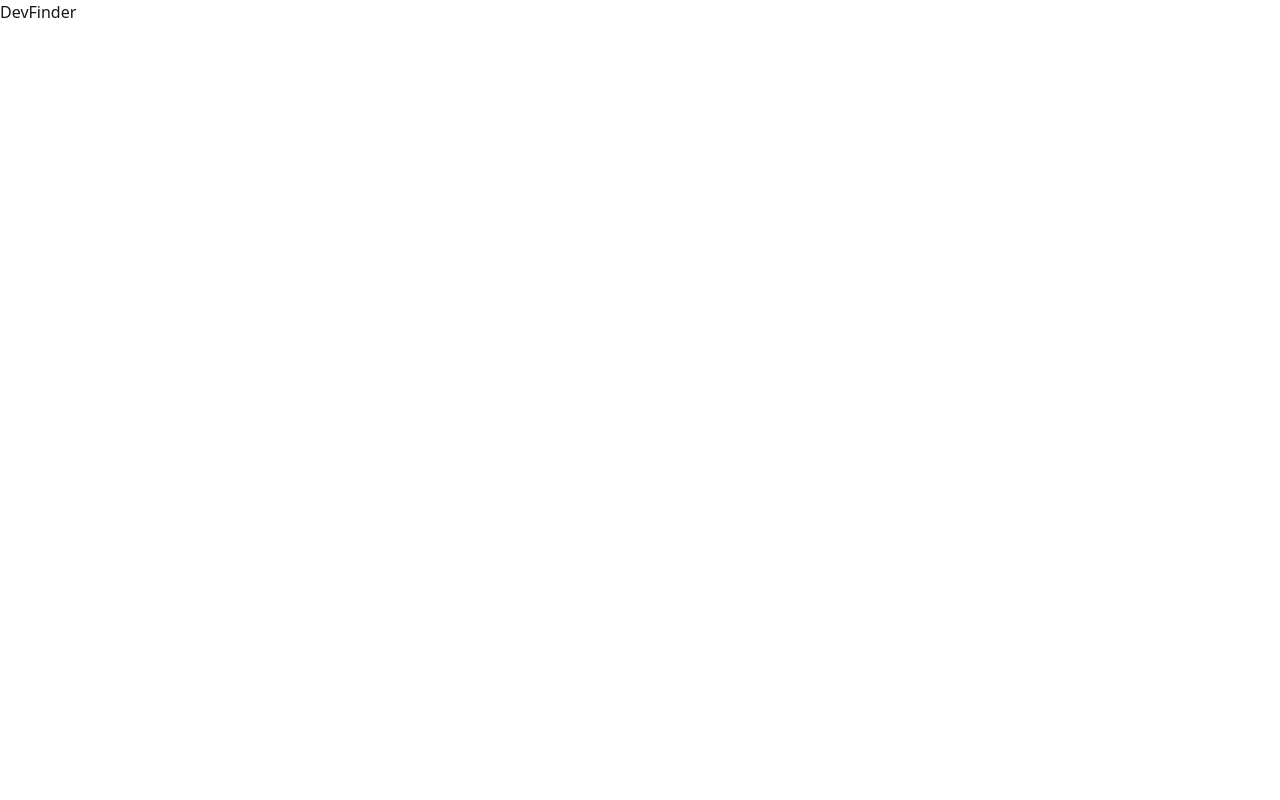
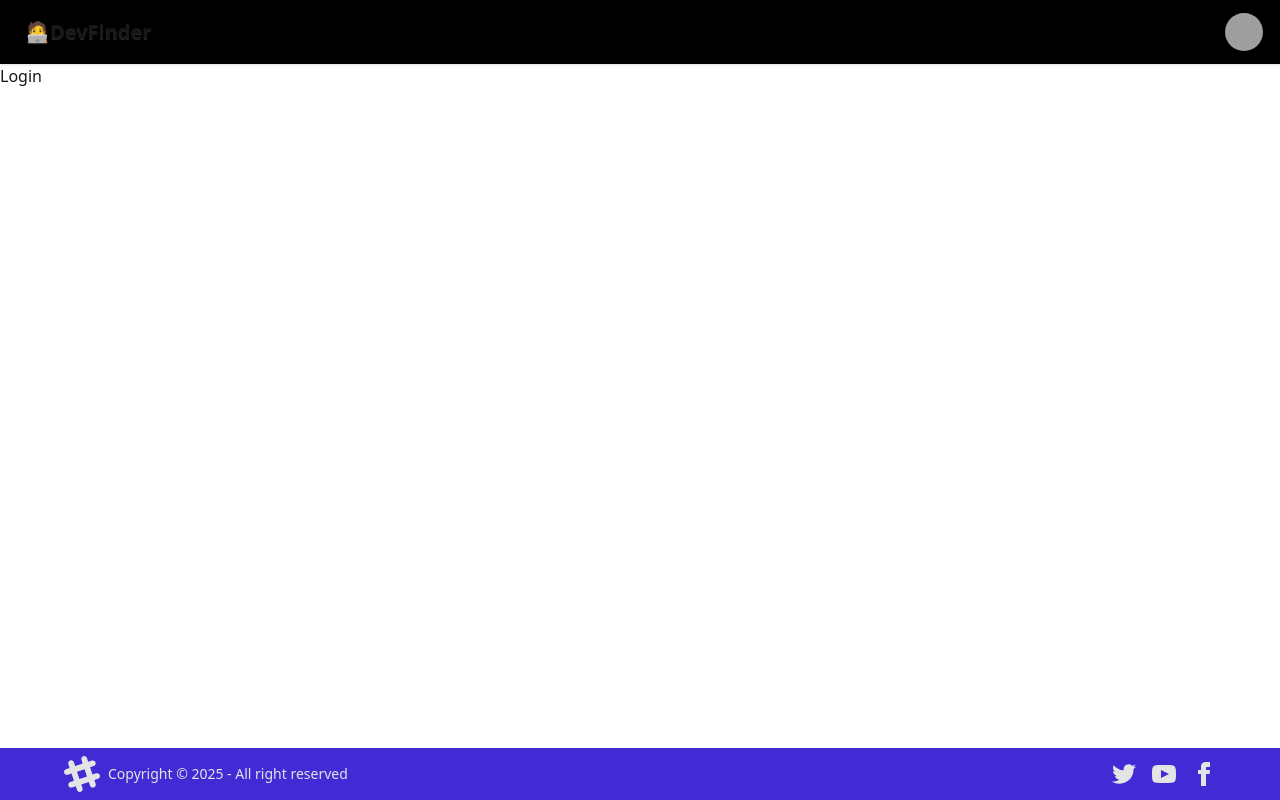
Before and after one commit to Saha-7/DevFinder-UI, a React (Vite) app: page /login in a window 1280 px wide. Built offline with nearby package versions, Linux system fonts and the light colour scheme; grey boxes are pictures that could not be loaded.

Commit message:
Routing Setup, Outlet, Footer

```diff
--- a/package.json
+++ b/package.json
@@ -10,8 +10,8 @@
     "preview": "vite preview"
   },
   "dependencies": {
-    "react": "^19.1.0",
-    "react-dom": "^19.1.0"
+    "react-dom": "^19.1.0",
+    "react-router-dom": "^7.7.0"
   },
   "devDependencies": {
     "@eslint/js": "^9.30.1",
--- a/src/App.jsx
+++ b/src/App.jsx
@@ -1,10 +1,23 @@
+import { BrowserRouter, Routes, Route } from "react-router-dom"
+import Navbar from "./components/Navbar"
+import Login from "./components/Login"
+import Body from "./components/Body"
+import Profile from "./components/Profile"
 
 
 function App() {
 
   return (
     <>
-      <h1>DevFinder</h1>
+    <BrowserRouter basename="/">
+    <Routes>
+      <Route path="/" element={<Body />}>
+        <Route path="/login" element={<Login />} />
+        <Route path="/profile" element={<Profile />} />
+      </Route>
+
+    </Routes>
+    </BrowserRouter>
     </>
   )
 }
--- /dev/null
+++ b/src/components/Body.jsx
@@ -0,0 +1,16 @@
+import React from 'react'
+import Navbar from './Navbar'
+import { Outlet } from 'react-router-dom'
+import Footer from './Footer'
+
+const Body = () => {
+  return (
+    <div>
+        <Navbar />
+        <Outlet />
+        <Footer />
+    </div>
+  )
+}
+
+export default Body
--- /dev/null
+++ b/src/components/Footer.jsx
@@ -0,0 +1,59 @@
+import React from 'react'
+
+const Footer = () => {
+  return (
+   <footer className="footer sm:footer-horizontal bg-primary text-neutral-content items-center p-2 px-16 fixed bottom-0">
+  <aside className="grid-flow-col items-center">
+    <svg
+      width="36"
+      height="36"
+      viewBox="0 0 24 24"
+      xmlns="http://www.w3.org/2000/svg"
+      fillRule="evenodd"
+      clipRule="evenodd"
+      className="fill-current">
+      <path
+        d="M22.672 15.226l-2.432.811.841 2.515c.33 1.019-.209 2.127-1.23 2.456-1.15.325-2.148-.321-2.463-1.226l-.84-2.518-5.013 1.677.84 2.517c.391 1.203-.434 2.542-1.831 2.542-.88 0-1.601-.564-1.86-1.314l-.842-2.516-2.431.809c-1.135.328-2.145-.317-2.463-1.229-.329-1.018.211-2.127 1.231-2.456l2.432-.809-1.621-4.823-2.432.808c-1.355.384-2.558-.59-2.558-1.839 0-.817.509-1.582 1.327-1.846l2.433-.809-.842-2.515c-.33-1.02.211-2.129 1.232-2.458 1.02-.329 2.13.209 2.461 1.229l.842 2.515 5.011-1.677-.839-2.517c-.403-1.238.484-2.553 1.843-2.553.819 0 1.585.509 1.85 1.326l.841 2.517 2.431-.81c1.02-.33 2.131.211 2.461 1.229.332 1.018-.21 2.126-1.23 2.456l-2.433.809 1.622 4.823 2.433-.809c1.242-.401 2.557.484 2.557 1.838 0 .819-.51 1.583-1.328 1.847m-8.992-6.428l-5.01 1.675 1.619 4.828 5.011-1.674-1.62-4.829z"></path>
+    </svg>
+    <p>Copyright © {new Date().getFullYear()} - All right reserved</p>
+  </aside>
+  <nav className="grid-flow-col gap-4 md:place-self-center md:justify-self-end">
+    <a>
+      <svg
+        xmlns="http://www.w3.org/2000/svg"
+        width="24"
+        height="24"
+        viewBox="0 0 24 24"
+        className="fill-current">
+        <path
+          d="M24 4.557c-.883.392-1.832.656-2.828.775 1.017-.609 1.798-1.574 2.165-2.724-.951.564-2.005.974-3.127 1.195-.897-.957-2.178-1.555-3.594-1.555-3.179 0-5.515 2.966-4.797 6.045-4.091-.205-7.719-2.165-10.148-5.144-1.29 2.213-.669 5.108 1.523 6.574-.806-.026-1.566-.247-2.229-.616-.054 2.281 1.581 4.415 3.949 4.89-.693.188-1.452.232-2.224.084.626 1.956 2.444 3.379 4.6 3.419-2.07 1.623-4.678 2.348-7.29 2.04 2.179 1.397 4.768 2.212 7.548 2.212 9.142 0 14.307-7.721 13.995-14.646.962-.695 1.797-1.562 2.457-2.549z"></path>
+      </svg>
+    </a>
+    <a>
+      <svg
+        xmlns="http://www.w3.org/2000/svg"
+        width="24"
+        height="24"
+        viewBox="0 0 24 24"
+        className="fill-current">
+        <path
+          d="M19.615 3.184c-3.604-.246-11.631-.245-15.23 0-3.897.266-4.356 2.62-4.385 8.816.029 6.185.484 8.549 4.385 8.816 3.6.245 11.626.246 15.23 0 3.897-.266 4.356-2.62 4.385-8.816-.029-6.185-.484-8.549-4.385-8.816zm-10.615 12.816v-8l8 3.993-8 4.007z"></path>
+      </svg>
+    </a>
+    <a>
+      <svg
+        xmlns="http://www.w3.org/2000/svg"
+        width="24"
+        height="24"
+        viewBox="0 0 24 24"
+        className="fill-current">
+        <path
+          d="M9 8h-3v4h3v12h5v-12h3.642l.358-4h-4v-1.667c0-.955.192-1.333 1.115-1.333h2.885v-5h-3.808c-3.596 0-5.192 1.583-5.192 4.615v3.385z"></path>
+      </svg>
+    </a>
+  </nav>
+</footer>
+  )
+}
+
+export default Footer
--- /dev/null
+++ b/src/components/Login.jsx
@@ -0,0 +1,11 @@
+import React from 'react'
+
+const Login = () => {
+  return (
+    <div>
+      <h1>Login</h1>
+    </div>
+  )
+}
+
+export default Login
--- /dev/null
+++ b/src/components/Navbar.jsx
@@ -0,0 +1,37 @@
+import React from 'react'
+
+const Navbar = () => {
+  return (
+    <div className="navbar bg-black shadow-sm">
+  <div className="flex-1">
+    <a className="btn btn-ghost text-xl">🧑‍💻DevFinder</a>
+  </div>
+  <div className="flex gap-2">
+    {/* <input type="text" placeholder="Search" className="input input-bordered w-24 md:w-auto" /> */}
+    <div className="dropdown dropdown-end mx-2">
+      <div tabIndex={0} role="button" className="btn btn-ghost btn-circle avatar">
+        <div className="w-10 rounded-full">
+          <img
+            alt="Tailwind CSS Navbar component"
+            src="https://img.daisyui.com/images/stock/photo-1534528741775-53994a69daeb.webp" />
+        </div>
+      </div>
+      <ul
+        tabIndex={0}
+        className="menu menu-sm dropdown-content bg-base-100 rounded-box z-1 mt-3 w-52 p-2 shadow">
+        <li>
+          <a className="justify-between">
+            Profile
+            <span className="badge">New</span>
+          </a>
+        </li>
+        <li><a>Settings</a></li>
+        <li><a>Logout</a></li>
+      </ul>
+    </div>
+  </div>
+</div>
+  )
+}
+
+export default Navbar
--- /dev/null
+++ b/src/components/Profile.jsx
@@ -0,0 +1,11 @@
+import React from 'react'
+
+const Profile = () => {
+  return (
+    <div>
+      Profle Page
+    </div>
+  )
+}
+
+export default Profile
```
Also changed, not shown: 1 other file (tests, documents, lock files or other folders).
